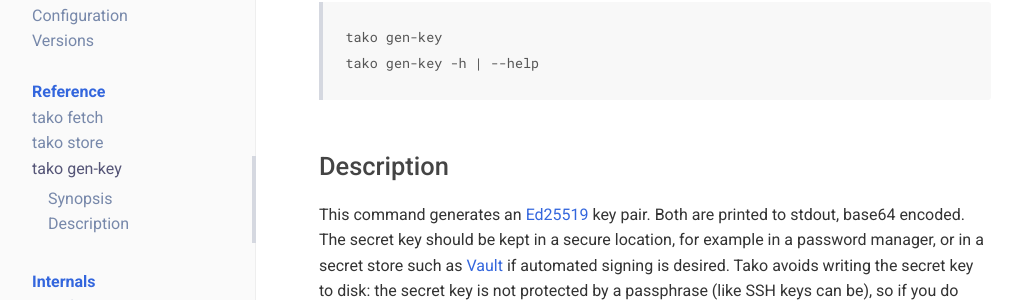
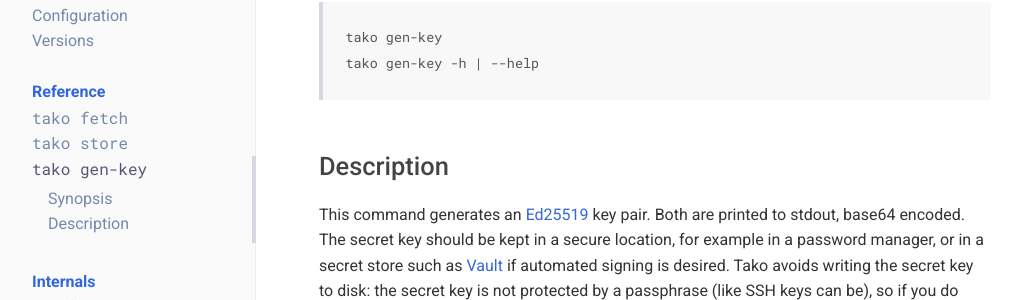
Before and after one commit to ruuda/tako, an MkDocs documentation site: the page built from docs/tako-gen-key.md, in a window 1280 px wide. Shown: the part 284-584 px from the top of the page, without its empty margins (113-1135 px from the left). Built offline with MkDocs 1.6.1, drawn with Linux system fonts in a browser that asks for light colours.

Commit message:
Enable rendering monospace titles in docs theme

```diff
--- a/theme/main.html
+++ b/theme/main.html
@@ -87,6 +87,9 @@
     font-family: 'Roboto Mono', monospace;
     font-size: 0.84rem;
     line-height: 1.59rem;
+  }
+  .mono {
+    font-family: 'Roboto Mono', monospace;
   }
   p > code,
   a > code,
@@ -296,21 +299,22 @@
     <aside>
       <nav>
         <ul>
-        {% for nav_item in nav -%}
-        <li class="toc-section"><a href="{{ nav_item.url|url }}">{{ nav_item.title }}</a></li>
-          {% if nav_item.children -%}
-          {% for nav_item in nav_item.children -%}
-            {% if nav_item.active -%}
-            <li class="toc-chapter current"><a href="{{ nav_item.url|url }}">{{ nav_item.title }}</a></li>
+        {% for section in nav -%}
+        <li class="toc-section"><a href="{{ section.url|url }}">{{ section.title }}</a></li>
+          {% if section.children -%}
+          {% for chapter in section.children -%}
+            <li class="toc-chapter
+              {% if chapter.meta.mono_title %} mono{% endif -%}
+              {% if chapter.active %} current{% endif -%}
+            "><a href="{{ chapter.url|url }}">{{ chapter.title }}</a></li>
+            {% if chapter.active -%}
             {% for toc_item in page.toc -%}
               <li><ul>
               {% for toc_item in toc_item.children -%}
-                <li class="toc-heading"><a href="{{ nav_item.url + toc_item.url|url }}">{{ toc_item.title }}</a></li>
+                <li class="toc-heading"><a href="{{ chapter.url + toc_item.url|url }}">{{ toc_item.title }}</a></li>
               {% endfor -%}
               </ul></li>
             {% endfor -%}
-            {% else -%}
-            <li class="toc-chapter"><a href="{{ nav_item.url|url }}">{{ nav_item.title }}</a></li>
             {% endif -%}
           {% endfor -%}
           {% endif -%}
```
Also changed, not shown: docs/tako-fetch.md (+2 -0 lines), docs/tako-gen-key.md (+2 -0 lines), docs/tako-store.md (+2 -0 lines).
